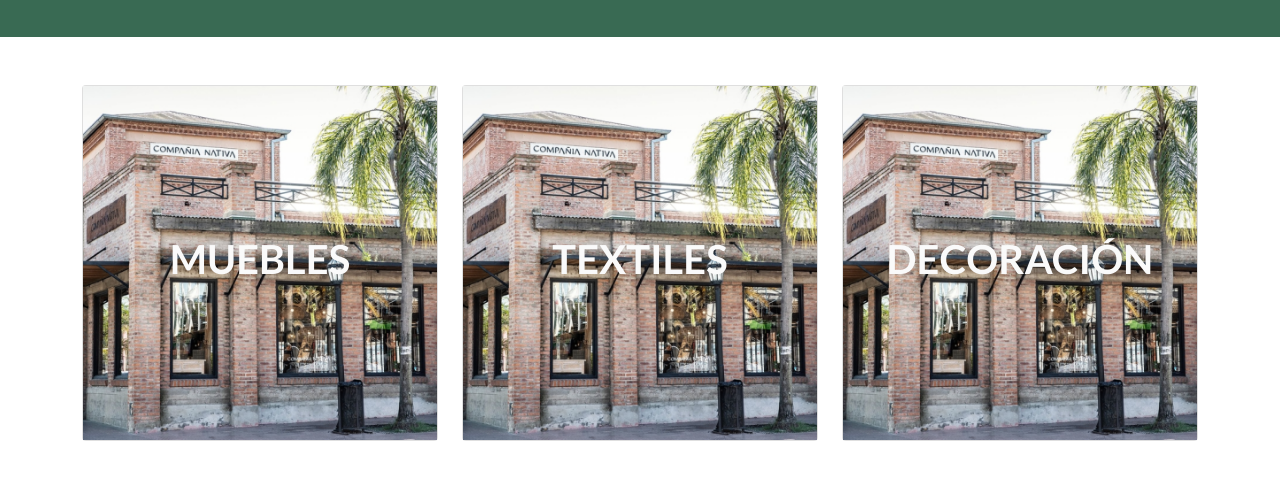
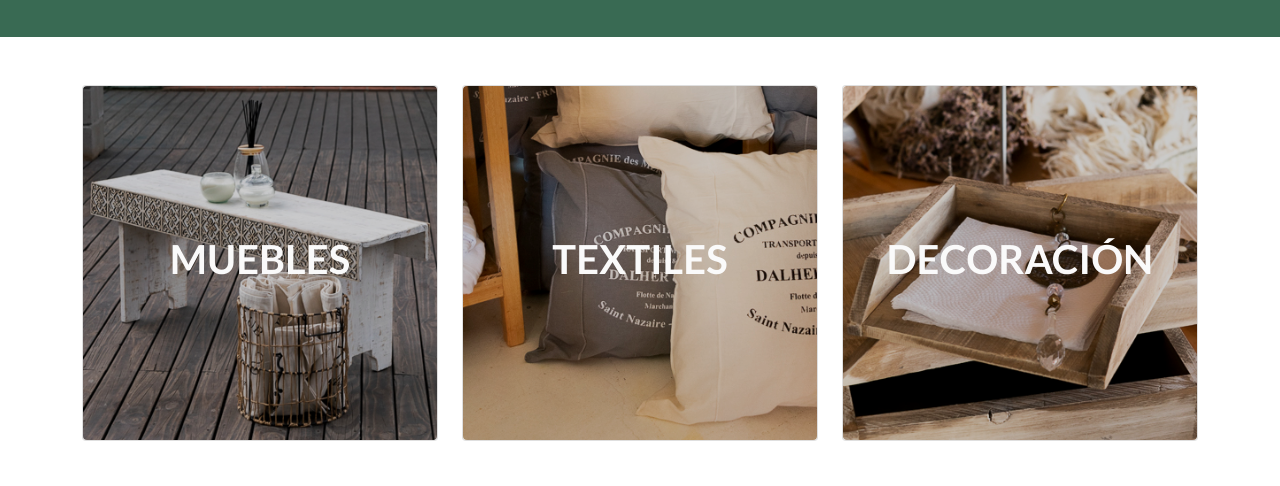
Before and after one commit to AlexPufahl/LaTiendaDeLola, a website: page index.html in a window 1280 px wide. Shown: the part 1593-2079 px from the top of the page. Drawn offline with nearby package versions, Linux system fonts and the light colour scheme.

Commit message:
agregado de imagenes a las categorias y estilos

```diff
--- a/index.html
+++ b/index.html
@@ -191,7 +191,7 @@
       <div class="col-12 col-sm-4">
         <a href="#">
           <div class="card category__muebles category__muebles--style mt-4">
-            <img src="images/categoyImage.png" alt="">
+            <img src="images/categorias_muebles.JPG" alt="Imagen de la categoría Muebles" class="category__image rounded">
             <div class="card-img-overlay d-flex align-items-center justify-content-center">
               <h5 class="card-title cardTitle__muebles fs-1">MUEBLES</h5>
             </div>
@@ -201,7 +201,7 @@
       <div class="col-12 col-sm-4">
         <a href="#">
           <div class="card category__textiles category__textiles--style mt-4">
-            <img src="images/categoyImage.png" alt="">
+            <img src="images/categorias_textiles.JPG" alt="Imagen de la categoría Textiles" class="category__image rounded">
             <div class="card-img-overlay d-flex align-items-center justify-content-center">
               <h5 class="card-title cardTitle__textiles fs-1">TEXTILES</h5>
             </div>
@@ -211,7 +211,7 @@
       <div class="col-12 col-sm-4">
         <a href="#">
           <div class="card category__decoracion category__decoracion--style mt-4">
-            <img src="images/categoyImage.png" alt="">
+            <img src="images/categorias_decoracion.JPG" alt="Imagen de la categoría Decoracíon" class="category__image rounded">
             <div class="card-img-overlay d-flex align-items-center justify-content-center">
               <h5 class="card-title cardTitle__decoracion fs-1">DECORACIÓN</h5>
             </div>
--- a/scss/_customSASS.scss
+++ b/scss/_customSASS.scss
@@ -47,24 +47,6 @@
         font-weight: 500;
     }
 
-//CAROUSEL
-
-    //CAPTION
-    .carousel-caption {
-        transform: translateY(-50%);
-        bottom: initial;
-        top: 50%;
-    }
-    //TEXT
-    .carousel-caption__text {
-        font-size: 2.5rem;
-        font-weight: 600;
-    }
-    //IMAGE
-    .carousel__image {
-        filter: brightness(80%);
-    }
-
 //FOOTER
 
     .footer{
@@ -87,6 +69,25 @@
     }
 
 //INDEX PAGE
+
+
+    //CAROUSEL
+
+        //CAPTION
+        .carousel-caption {
+            transform: translateY(-50%);
+            bottom: initial;
+            top: 50%;
+        }
+        //TEXT
+        .carousel-caption__text {
+            font-size: 2.5rem;
+            font-weight: 600;
+        }
+        //IMAGE
+        .carousel__image {
+            filter: brightness(80%);
+        }
 
     //BUYING INFORMATION
 
@@ -141,6 +142,11 @@
                 font-weight: 600;
             }
         }
+        //IMAGE
+        .category__image {
+            filter: brightness(80%);
+        }
+
 
 // ONLINE SHOP
 
```
Also changed, not shown: css/main.css.
